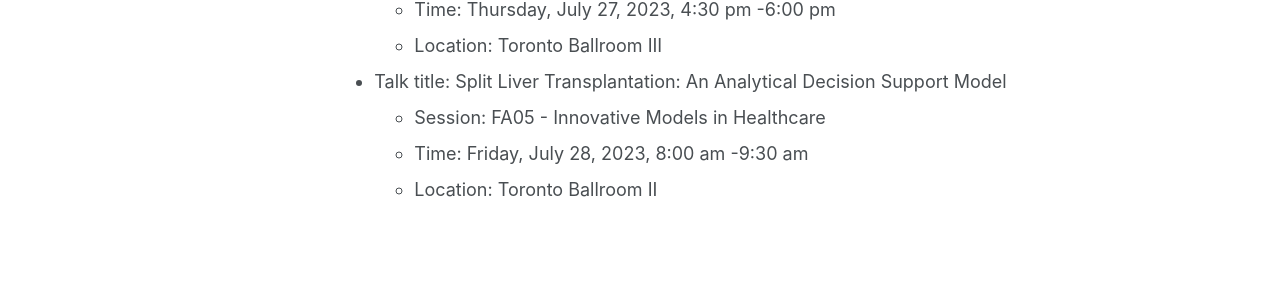
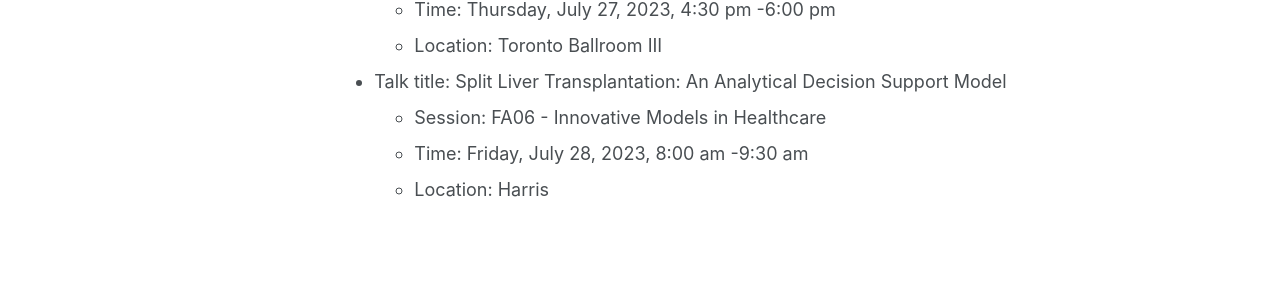
Before and after one commit to savytang/savytang.github.io, a Jekyll site: the page built from _pages/about.md, in a window 1280 px wide and 900 px high, scrolled down 536 px. Shown: the part 490-790 px from the top of the window. Built offline with Jekyll 4.4.1, drawn with Linux system fonts in a browser that asks for light colours; some web fonts are replaced.

Commit message:
July11update
Updated conference room location & fellowship info

```diff
--- a/_pages/about.md
+++ b/_pages/about.md
@@ -35,6 +35,6 @@ INFORMS Healthcare Conference 2023, Toronto, Ontario, Canada
   * Time: Thursday, July 27, 2023, 4:30 pm -6:00 pm
   * Location: Toronto Ballroom III
 * Talk title: Split Liver Transplantation: An Analytical Decision Support Model
-  * Session: FA05 - Innovative Models in Healthcare
+  * Session: FA06 - Innovative Models in Healthcare
   * Time: Friday, July 28, 2023, 8:00 am -9:30 am
-  * Location: Toronto Ballroom II
+  * Location: Harris
```
Also changed, not shown: _pages/award.md (+1 -1 lines), 1 other file.
